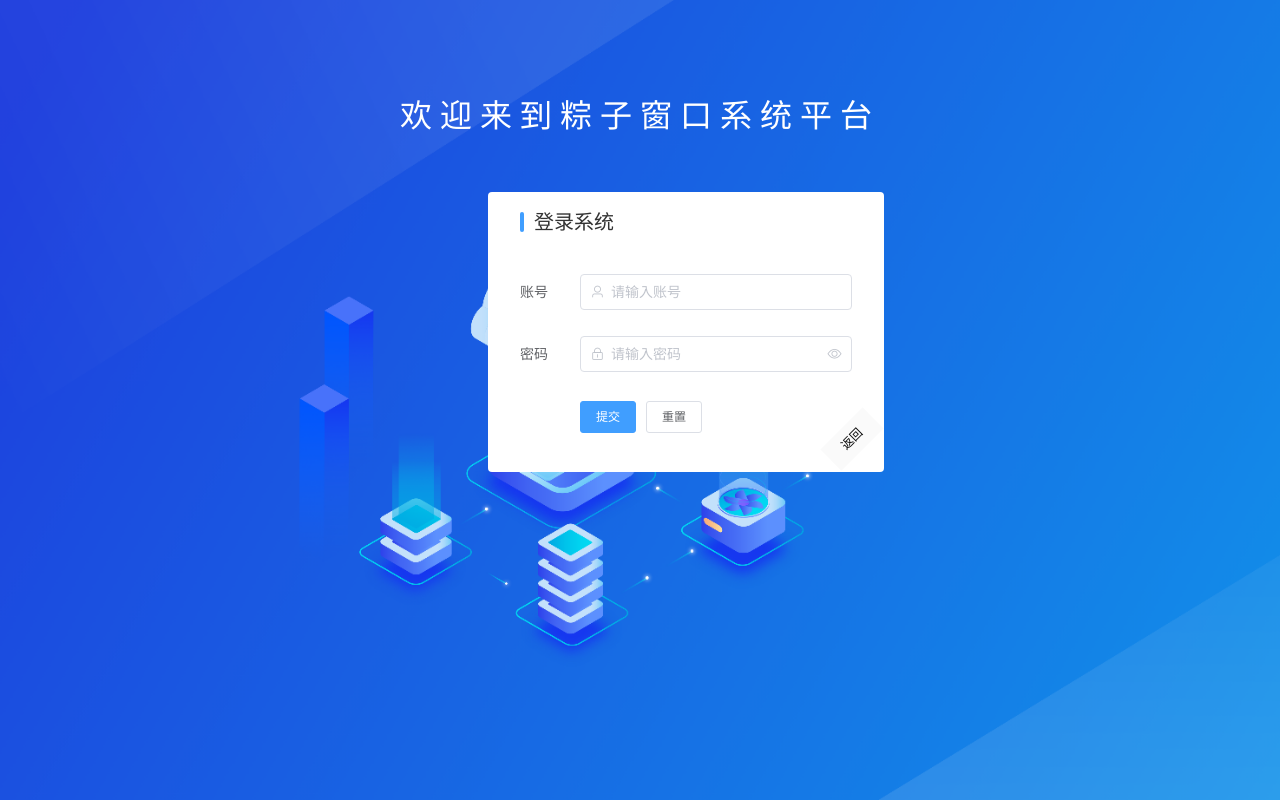
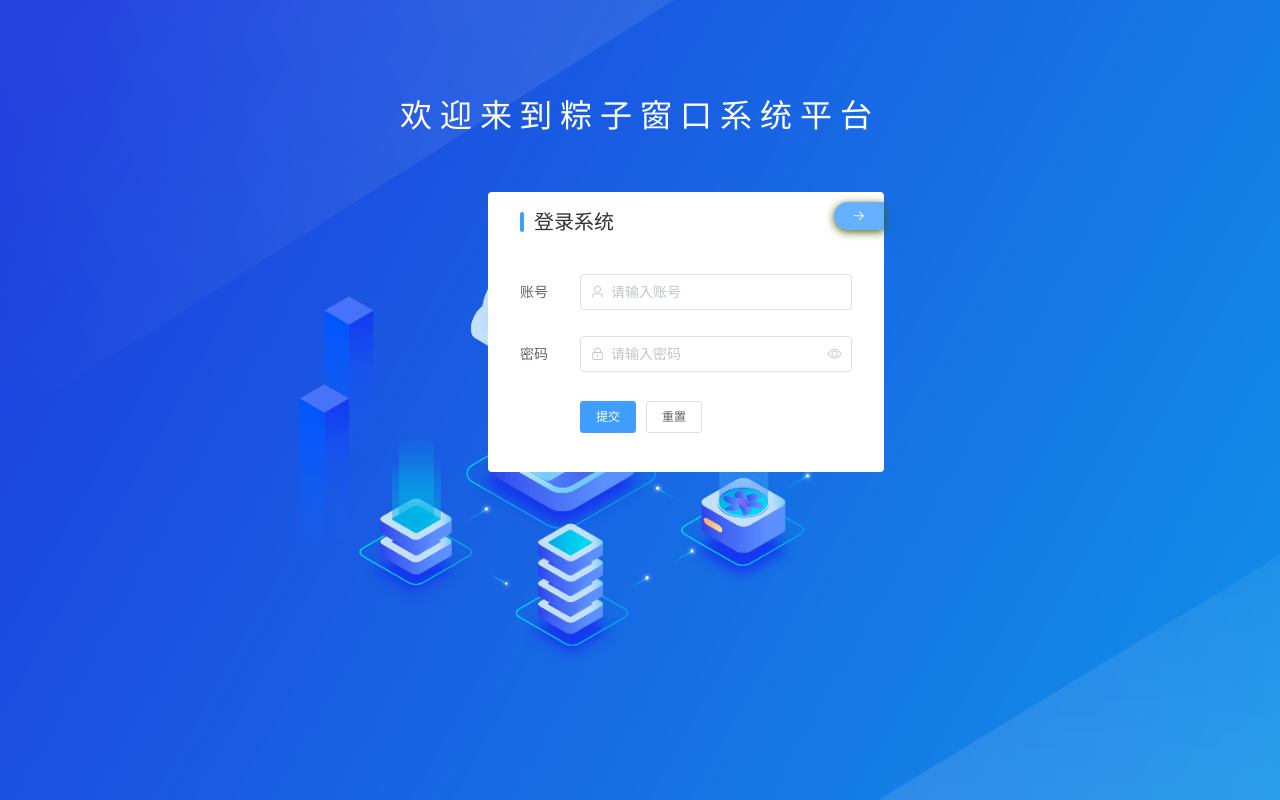
Before and after one commit to GrowTheBeans/Vue3-Json-From, a Vue app: page /login in a window 1280 px wide. Built offline with nearby package versions, Linux system fonts and the light colour scheme; a small style sheet from the web is missing.

Commit message:
fix: 细节修改

```diff
--- a/public/index.html
+++ b/public/index.html
@@ -4,8 +4,8 @@
     <meta charset="utf-8" />
     <meta http-equiv="X-UA-Compatible" content="IE=edge" />
     <meta name="viewport" content="width=device-width,initial-scale=1.0" />
-    <link rel="stylesheet" href="//at.alicdn.com/t/font_2345470_ofu0hfelqbt.css" />
-    <script src="//at.alicdn.com/t/font_2345470_ofu0hfelqbt.js"></script>
+    <link rel="stylesheet" href="//at.alicdn.com/t/font_2345470_zvozyrm2v2p.css" />
+    <script src="//at.alicdn.com/t/font_2345470_zvozyrm2v2p.js"></script>
     <link rel="icon" href="<%= BASE_URL %>favicon.ico" />
     <title><%= htmlWebpackPlugin.options.title %></title>
   </head>
--- a/src/components/ColumnList.vue
+++ b/src/components/ColumnList.vue
@@ -45,7 +45,7 @@ export default defineComponent({
   setup(props) {
     const loading = ref(true)
     const TagColor = reactive([])
-    setTimeout(() => (loading.value = false), 500)
+    setTimeout(() => (loading.value = false), 1000)
     const imgColumnList = props?.list?.filter((column) => {
       if (!column.avatar) {
         column.avatar = require('./image/svg/book.svg')
--- a/src/views/Login.vue
+++ b/src/views/Login.vue
@@ -28,7 +28,9 @@
           <el-button size="small">重置</el-button>
         </el-form-item>
       </el-form>
-      <span @click="onReturn">返回</span>
+      <span @click="onReturn">
+        <i class="el-icon-right"></i>
+      </span>
     </div>
   </div>
 </template>
@@ -101,17 +103,26 @@ export default defineComponent({
     }
     span {
       position: absolute;
-      bottom: 18px;
-      right: 2px;
-      text-align: center;
-      width: 60px;
-      height: 30px;
-      line-height: 30px;
-      color: rgb(10, 10, 10);
+      top: 10px;
+      right: 0px;
       cursor: pointer;
-      font-size: 12px;
-      transform: rotate(-45deg);
-      background-color: rgba(0, 0, 0, 0.02);
+      width: 50px;
+      height: 28px;
+      background: #66b1ff;
+      box-shadow: 0 2px 8px 0 rgb(80 100 142 / 50%);
+      border-radius: 57px 0 0 57px;
+      display: flex;
+      -webkit-box-pack: center;
+      -ms-flex-pack: center;
+      justify-content: center;
+      -webkit-box-align: center;
+      -ms-flex-align: center;
+      align-items: center;
+      i {
+        color: #fff;
+        font-size: 14px;
+        font-weight: 500;
+      }
     }
   }
 }
```
Also changed, not shown: src/components/image/svg/aliIconfont.ts (added), 1 other file (tests, documents, lock files or other folders).
